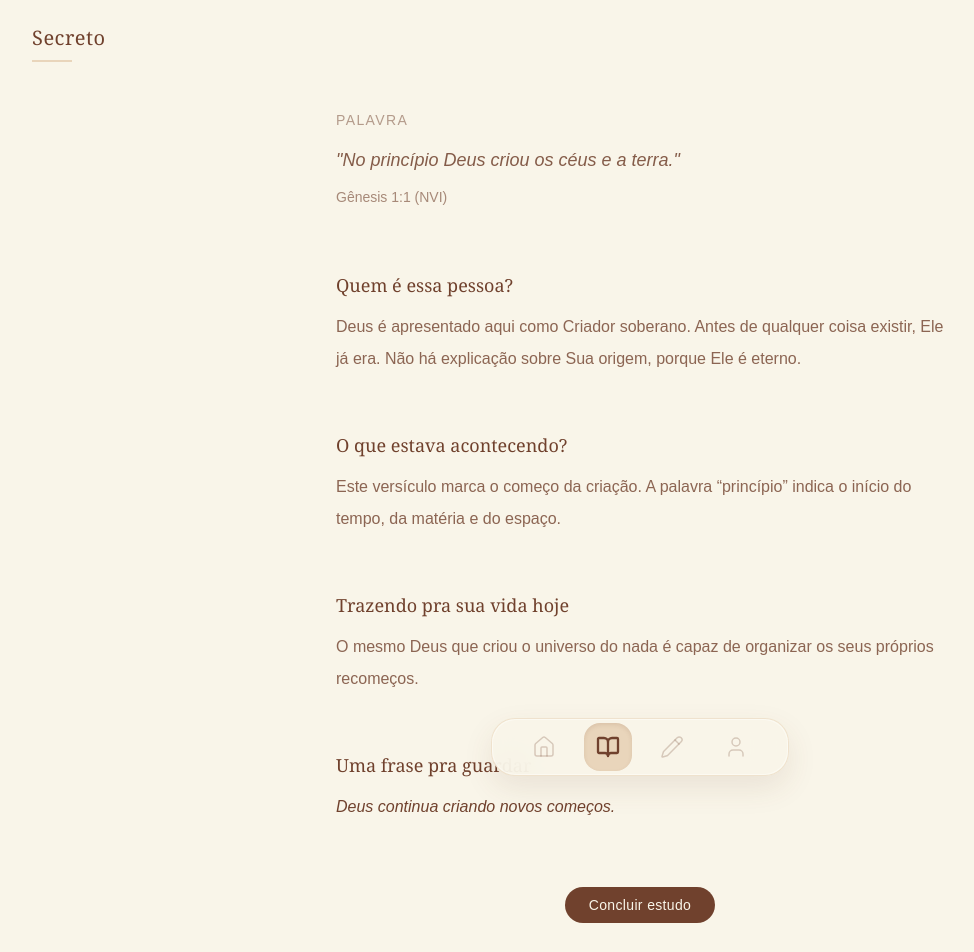
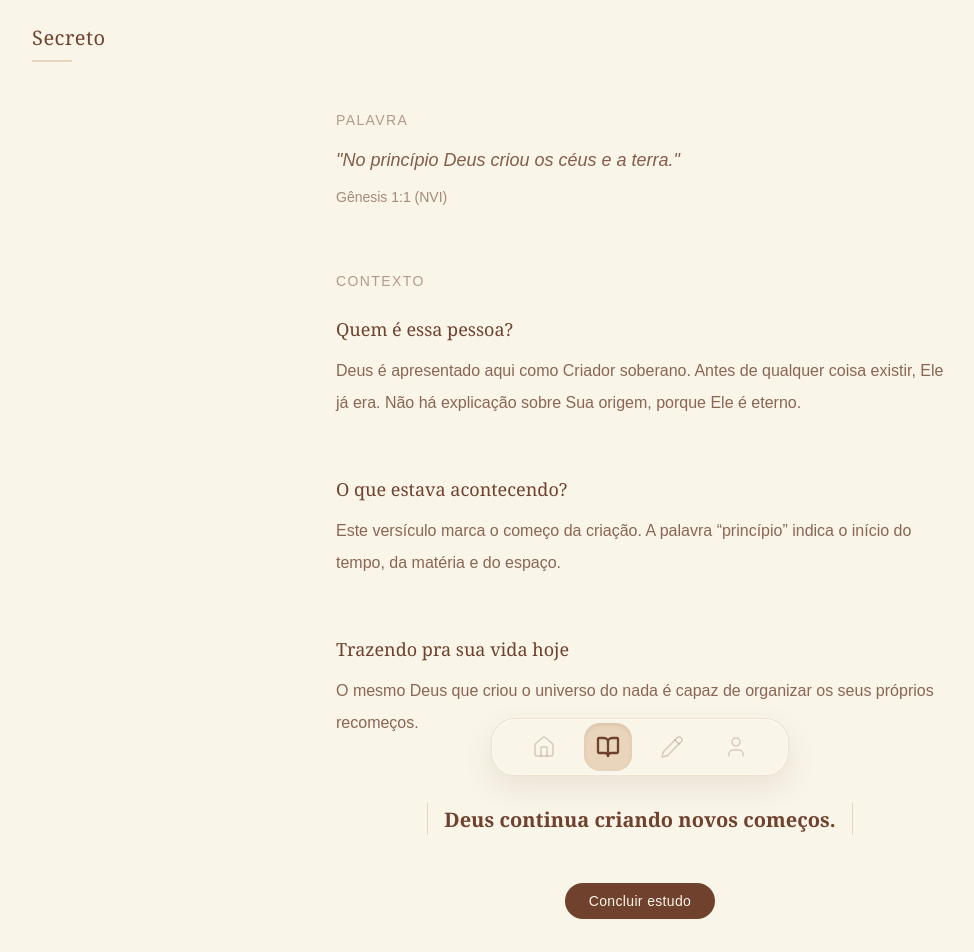
Before and after one commit to michelesannti/no-secreto, a Next.js app: page /secreto in a window 1280 px wide. Shown: the top 952 px of the page, without its empty margins (0-974 px from the left). Built offline with nearby package versions, Linux system fonts and the light colour scheme.

Commit message:
feat: ajuste layout Secreto com contexto e frase destacada

```diff
--- a/app/(app)/secreto/page.tsx
+++ b/app/(app)/secreto/page.tsx
@@ -30,7 +30,12 @@ export default function SecretoPage() {
           </p>
         </div>
 
-        {/* PRA ENTENDER MELHOR */}
+        {/* CONTEXTO */}
+        <div className="mb-10">
+          <p className="text-sm tracking-widest text-[#70412d]/50 mb-6">
+            CONTEXTO
+          </p>
+
           <div className="space-y-14">
 
             <div>
@@ -64,19 +69,24 @@ export default function SecretoPage() {
               </p>
             </div>
 
-          <div>
-            <h2 className="font-serif text-lg mb-3">
-              Uma frase pra guardar
-            </h2>
-            <p className="italic leading-8 text-[#70412d]">
+          </div>
+        </div>
+
+        {/* FRASE DESTACADA */}
+        <div className="flex items-center justify-center mt-16 mb-10">
+          <div className="flex items-center gap-4">
+            <div className="w-[1.5px] h-8 bg-[#e9d5bb]"></div>
+
+            <p className="font-serif text-xl font-semibold text-center leading-tight">
               Deus continua criando novos começos.
             </p>
+
+            <div className="w-[1.5px] h-8 bg-[#e9d5bb]"></div>
           </div>
-
         </div>
 
         {/* BOTÃO */}
-        <div className="mt-16 flex justify-center">
+        <div className="mt-12 flex justify-center">
           <button
             className="px-6 py-2 rounded-full bg-[#70412d] text-[#f9f5e9] text-sm tracking-wide"
           >
```
Lines whose indentation alone changed are shown as unchanged.
